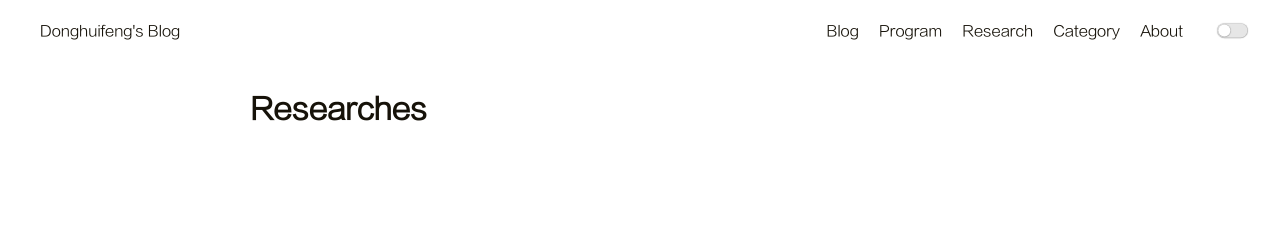
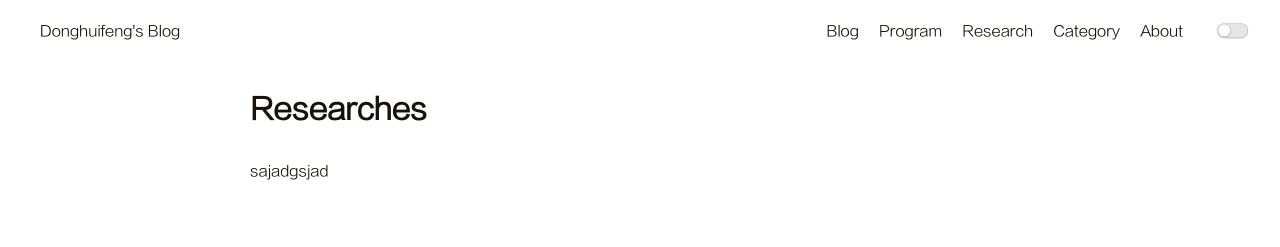
Before and after one commit to donghuifeng/donghuifeng.github.io, a plain HTML site: page researches/index.html in a window 1280 px wide. Shown: the top 247 px of the page. Drawn offline with Linux system fonts and the light colour scheme.

Commit message:
Site updated: 2020-04-19 15:35:34

```diff
--- a/researches/index.html
+++ b/researches/index.html
@@ -110,6 +110,7 @@
         <h2 class="post-title">Researches</h2>
 
         <section class="post-content">
+            <p>sajadgsjad</p>
 
         </section>
     </article>
```
